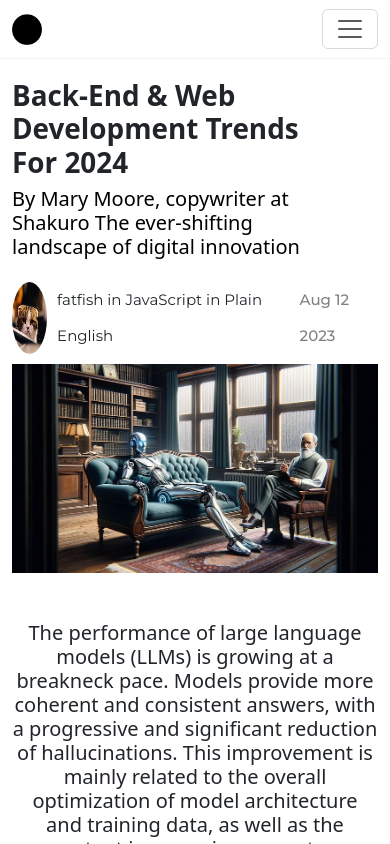
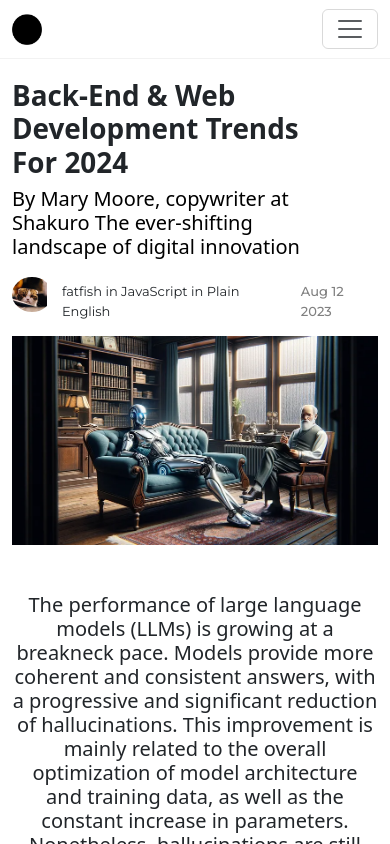
Before and after one commit to naveenshri1997/blr, a React (Create React App) app: page /blog/1 in a window 390 px wide. Shown: the top 844 px of the page. Built offline with nearby package versions, Linux system fonts and the light colour scheme.

Commit message:
Update index.css

```diff
--- a/src/index.css
+++ b/src/index.css
@@ -181,28 +181,28 @@ a{
 }
 .Single_blog_container .author{
     display: flex;
-    margin-bottom: 10px;
+    margin-bottom: 15px;
 }
 .Single_blog_container .author .author_img{
     display: inline-flex;
-    width: 25px;
+    width: 35px;
+    height: 35px;
     border-radius: 100%;
     overflow: hidden;
     margin-right: 10px;
+    margin-top: -5px
 }
 .Single_blog_container .author .author_title{
   display: inline-flex;
   font-weight: 400;
   margin-right: 10px;
   font-size: 15px;
-  line-height:36px;
 }
 .Single_blog_container .author .author_date{
   display: inline-flex;
   font-weight: 500;
   font-size: 15px;
   color:gray;
-  line-height:36px;
 }
 .Single_blog_container .blog_detail{
   display: flex;
@@ -221,8 +221,8 @@ a{
 }
 
 .Single_blog_container .blog_detail .bdp1 .blog_para {
-  font-weight:300;
-  font-size: 16px;
+  font-weight:500;
+  font-size: 19px;
   color: black;
 }
 .Single_blog_container .blog_tag{
@@ -400,4 +400,21 @@ a{
   padding: 10px;
   font-size: 12px;
 }
+.Single_blog_container .blog_detail .bdp1 .blog_para {
+  font-weight:500;
+  font-size: 17px;
+  color: black;
 }
+.Single_blog_container .author .author_title {
+  display: inline-flex;
+  font-weight: 400;
+  margin-right: 10px;
+  font-size: 13px;
+}
+.Single_blog_container .author .author_date {
+  display: inline-flex;
+  font-weight: 500;
+  font-size: 13px;
+  color: gray;
+}
+}
```
